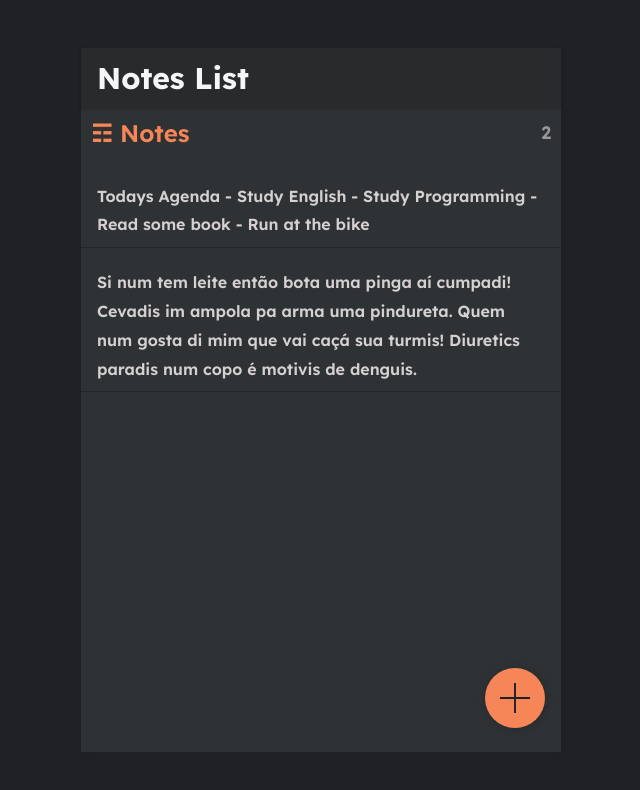
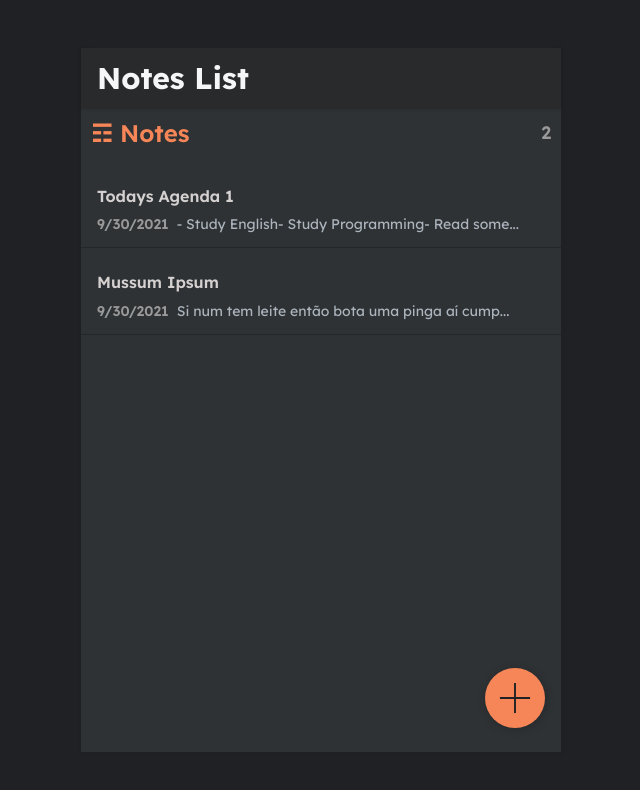
Before and after one commit to raloliver/recnotes, a React (Create React App) app: page / in a window 1280 px wide. Shown: the top 790 px of the page, without its empty margins (319-959 px from the left). Built offline with nearby package versions, Linux system fonts and the light colour scheme; data requests are answered from the project's data file.

Commit message:
Show preview and handle with title on the list

```diff
--- a/db.json
+++ b/db.json
@@ -2,13 +2,13 @@
   "notes": [
     {
       "id": 1,
-      "body": "Todays Agenda\n\n- Study English\n- Study Programming\n- Read some book\n- Run at the bike",
-      "updated": "2021-09-23T13:06:01.551Z",
+      "body": "Todays Agenda 1\n\n- Study English\n- Study Programming\n- Read some book\n- Run at the bike",
+      "updated": "2021-09-30T04:11:23.848Z",
       "created": "2021-09-09T21: 54: 16.235392Z"
     },
     {
-      "body": "Si num tem leite então bota uma pinga aí cumpadi! Cevadis im ampola pa arma uma pindureta. Quem num gosta di mim que vai caçá sua turmis! Diuretics paradis num copo é motivis de denguis.",
-      "updated": "2021-09-23T13:16:51.546Z",
+      "body": "Mussum Ipsum\n\nSi num tem leite então bota uma pinga aí cumpadi! Cevadis im ampola pa arma uma pindureta. Quem num gosta di mim que vai caçá sua turmis! Diuretics paradis num copo é motivis de denguis.",
+      "updated": "2021-09-30T04:11:25.556Z",
       "id": 3
     }
   ]
--- a/src/components/ListItem.js
+++ b/src/components/ListItem.js
@@ -2,18 +2,63 @@
  * File: ListItem.js
  * Project: recnotes
  * Created: Thursday, September 9th 2021, 6:47:06 am
- * Last Modified: Thursday, September 9th 2021, 7:30:13 am
+ * Last Modified: Thursday, September 30th 2021, 5:11:43 am
  * Copyright © 2021 AMDE Agência
  */
 
 import React from 'react';
 import {Link} from 'react-router-dom';
 
+const TITLE_LENGTH = 45;
+
+/**
+ * Get content after the title and remove title from preview at list.
+ *
+ * @param {*} note
+ * @return {*}
+ */
+const getContent = (note) => {
+  const title = getTitle(note);
+  let content = note.body.replaceAll('\n', '');
+  content = content.replaceAll(title, '');
+
+  if (content.length > TITLE_LENGTH) {
+    return content.slice(0, TITLE_LENGTH) + '...';
+  } else {
+    return content;
+  }
+};
+
+const getTime = (note) => {
+  return new Date(note.updated).toLocaleDateString();
+};
+
+/**
+ * Split by new lines and just get the first line
+ * Split will make a list of each line and will only put on the first line by index zero
+ *
+ * @param {*} note
+ * @return {*}
+ */
+const getTitle = (note) => {
+  const title = note.body.split('\n')[0];
+
+  if (title.length > TITLE_LENGTH) {
+    return title.slice(0, TITLE_LENGTH);
+  }
+
+  return title;
+};
+
 const ListItem = ({note}) => {
   return (
     <Link to={`/${note.id}`}>
       <div className="list-item">
-        <h3>{note.body}</h3>
+        <h3>{getTitle(note)}</h3>
+        <p>
+          <span>{getTime(note)}</span>
+          {getContent(note)}
+        </p>
       </div>
     </Link>
   );
--- a/src/pages/NotesPage.js
+++ b/src/pages/NotesPage.js
@@ -2,7 +2,7 @@
  * File: NotesPage.js
  * Project: recnotes
  * Created: Thursday, September 9th 2021, 6:37:50 am
- * Last Modified: Thursday, September 23rd 2021, 1:58:39 pm
+ * Last Modified: Thursday, September 30th 2021, 4:54:17 am
  * Copyright © 2021 AMDE Agência
  */
 
@@ -29,7 +29,9 @@ function NotesPage() {
   return (
     <>
       <header>
-        <h2 className="title">&#9782; Notes</h2>
+        <a href="/">
+          <h2 className="title">&#9782; Notes</h2>
+        </a>
         <p className="count">{notes.length}</p>
       </header>
       <div className="list">
```
